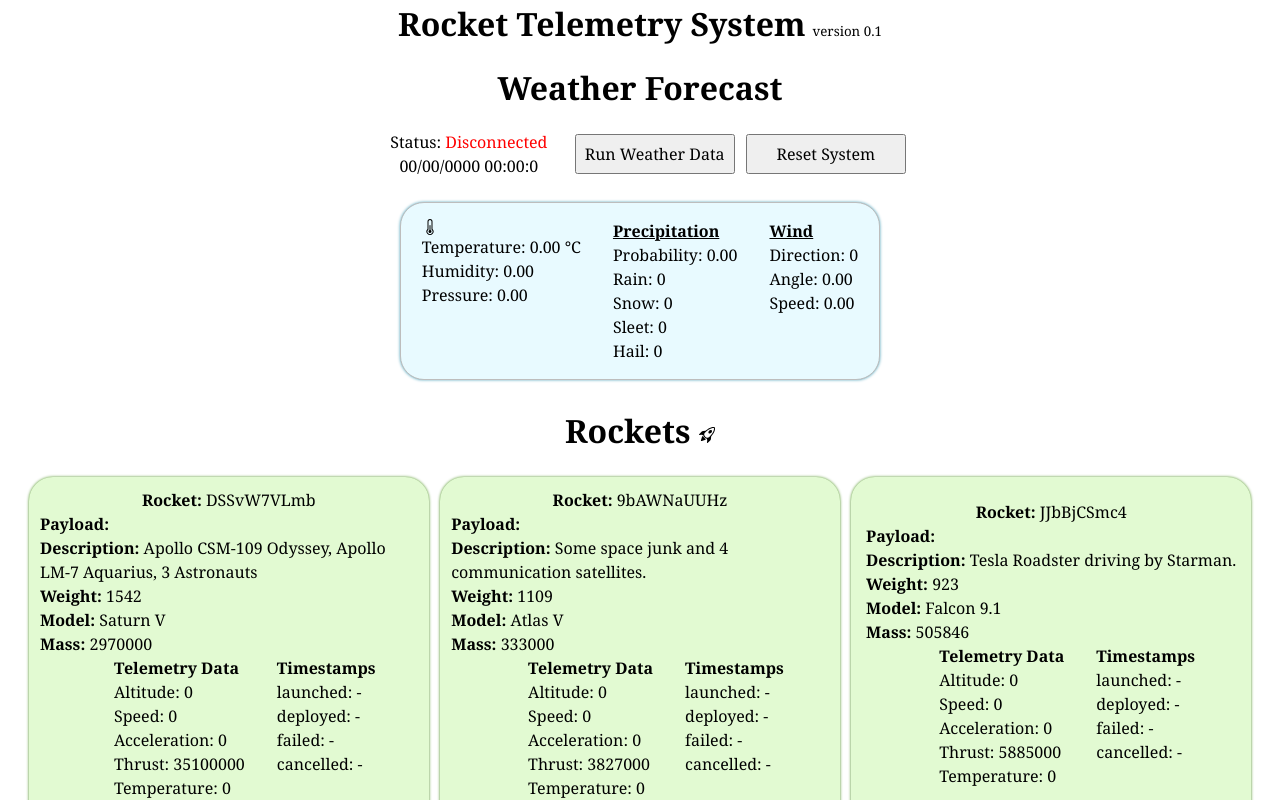
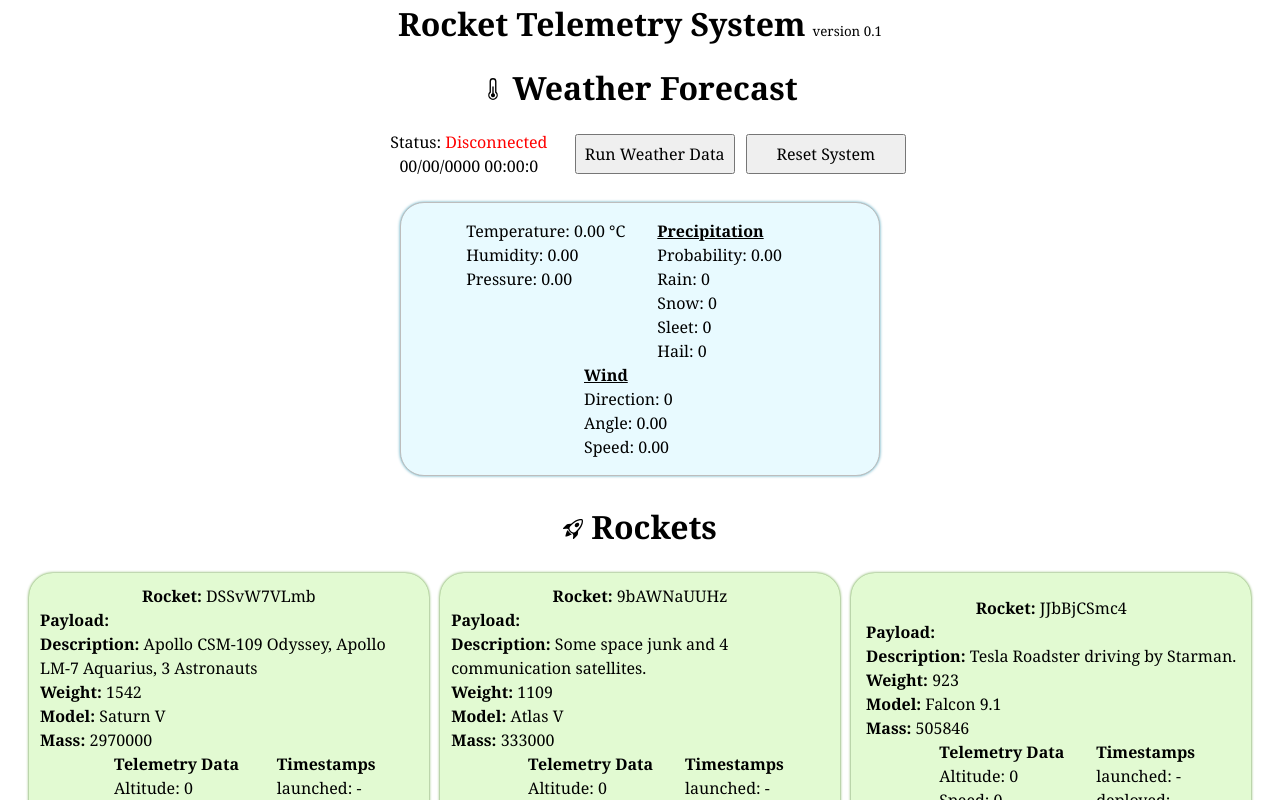
Before and after one commit to shtanriverdi/rocket-telemetry-system, a React (Vite) app in the folder frontend/rocket-telemetry-system-frontend/: page / in a window 1280 px wide. Shown: the top 800 px of the page. Built offline with nearby package versions, Linux system fonts and the light colour scheme.

Commit message:
Svg icon fix

```diff
--- a/frontend/rocket-telemetry-system-frontend/src/view/rockets/RocketIcon.jsx
+++ b/frontend/rocket-telemetry-system-frontend/src/view/rockets/RocketIcon.jsx
@@ -1,7 +1,7 @@
 function RocketIcon() {
   return (
     <span>
-      <svg width="16" height="16" viewBox="0 0 16 16">
+      <svg width="20" height="20" viewBox="0 0 16 16">
         <path d="M9.752 6.193c.599.6 1.73.437 2.528-.362s.96-1.932.362-2.531c-.599-.6-1.73-.438-2.528.361-.798.8-.96 1.933-.362 2.532" />
         <path d="M15.811 3.312c-.363 1.534-1.334 3.626-3.64 6.218l-.24 2.408a2.56 2.56 0 0 1-.732 1.526L8.817 15.85a.51.51 0 0 1-.867-.434l.27-1.899c.04-.28-.013-.593-.131-.956a9 9 0 0 0-.249-.657l-.082-.202c-.815-.197-1.578-.662-2.191-1.277-.614-.615-1.079-1.379-1.275-2.195l-.203-.083a10 10 0 0 0-.655-.248c-.363-.119-.675-.172-.955-.132l-1.896.27A.51.51 0 0 1 .15 7.17l2.382-2.386c.41-.41.947-.67 1.524-.734h.006l2.4-.238C9.005 1.55 11.087.582 12.623.208c.89-.217 1.59-.232 2.08-.188.244.023.435.06.57.093q.1.026.16.045c.184.06.279.13.351.295l.029.073a3.5 3.5 0 0 1 .157.721c.055.485.051 1.178-.159 2.065m-4.828 7.475.04-.04-.107 1.081a1.54 1.54 0 0 1-.44.913l-1.298 1.3.054-.38c.072-.506-.034-.993-.172-1.418a9 9 0 0 0-.164-.45c.738-.065 1.462-.38 2.087-1.006M5.205 5c-.625.626-.94 1.351-1.004 2.09a9 9 0 0 0-.45-.164c-.424-.138-.91-.244-1.416-.172l-.38.054 1.3-1.3c.245-.246.566-.401.91-.44l1.08-.107zm9.406-3.961c-.38-.034-.967-.027-1.746.163-1.558.38-3.917 1.496-6.937 4.521-.62.62-.799 1.34-.687 2.051.107.676.483 1.362 1.048 1.928.564.565 1.25.941 1.924 1.049.71.112 1.429-.067 2.048-.688 3.079-3.083 4.192-5.444 4.556-6.987.183-.771.18-1.345.138-1.713a3 3 0 0 0-.045-.283 3 3 0 0 0-.3-.041Z" />
         <path d="M7.009 12.139a7.6 7.6 0 0 1-1.804-1.352A7.6 7.6 0 0 1 3.794 8.86c-1.102.992-1.965 5.054-1.839 5.18.125.126 3.936-.896 5.054-1.902Z" />
--- a/frontend/rocket-telemetry-system-frontend/src/view/rockets/Rockets.jsx
+++ b/frontend/rocket-telemetry-system-frontend/src/view/rockets/Rockets.jsx
@@ -15,8 +15,8 @@ export default function Rockets() {
   return (
     <>
       <div className="flex-container m">
-        <h1>Rockets&nbsp;</h1>
         <RocketIcon />
+        <h1>&nbsp;Rockets</h1>
       </div>
       <div className="grid-list m m-bxxl">{rocketsListItems}</div>
     </>
--- a/frontend/rocket-telemetry-system-frontend/src/view/weather/Weather.jsx
+++ b/frontend/rocket-telemetry-system-frontend/src/view/weather/Weather.jsx
@@ -2,6 +2,7 @@ import { useState } from "react";
 import { useEffect } from "react";
 import { io } from "socket.io-client";
 import { formatTime } from "../../utils/formatTime";
+import WeatherIcon from "./WeatherIcon";
 
 const WEATHER_URL = "http://localhost:3000/weather";
 
@@ -90,7 +91,10 @@ export default function Weather() {
 
   return (
     <>
-      <h1 className="text-center m-t">Weather Forecast</h1>
+      <div className="flex-container">
+        <WeatherIcon />
+        <h1 className="text-center m-t">&nbsp;Weather Forecast</h1>
+      </div>
       <div className="status-container m-b m">
         <div>
           <p className="m-x">
@@ -129,13 +133,7 @@ export default function Weather() {
       </div>
       <main className="weather-container m-b">
         <div>
-          <p>
-            <svg width="16" height="16" viewBox="0 0 16 16">
-              <path d="M9.5 12.5a1.5 1.5 0 1 1-2-1.415V6.5a.5.5 0 0 1 1 0v4.585a1.5 1.5 0 0 1 1 1.415" />
-              <path d="M5.5 2.5a2.5 2.5 0 0 1 5 0v7.55a3.5 3.5 0 1 1-5 0zM8 1a1.5 1.5 0 0 0-1.5 1.5v7.987l-.167.15a2.5 2.5 0 1 0 3.333 0l-.166-.15V2.5A1.5 1.5 0 0 0 8 1" />
-            </svg>
-            Temperature: {weatherData.temperature.toFixed(2)} °C
-          </p>
+          <p>Temperature: {weatherData.temperature.toFixed(2)} °C</p>
           <p>Humidity: {weatherData.humidity.toFixed(2)}</p>
           <p>Pressure: {weatherData.pressure.toFixed(2)}</p>
         </div>
@@ -149,7 +147,7 @@ export default function Weather() {
           <p>Hail: {weatherData.precipitation.hail.toString()}</p>
         </div>
 
-        <div>
+        <div style={{ width: "7rem" }}>
           <p className="bold underline">Wind</p>
           <p>Direction: {weatherData.wind.direction}</p>
           <p>Angle: {weatherData.wind.angle.toFixed(2)}</p>
--- /dev/null
+++ b/frontend/rocket-telemetry-system-frontend/src/view/weather/WeatherIcon.jsx
@@ -0,0 +1,12 @@
+function WeatherIcon() {
+  return (
+    <span>
+      <svg width="22" height="22" viewBox="0 0 16 16">
+        <path d="M9.5 12.5a1.5 1.5 0 1 1-2-1.415V6.5a.5.5 0 0 1 1 0v4.585a1.5 1.5 0 0 1 1 1.415" />
+        <path d="M5.5 2.5a2.5 2.5 0 0 1 5 0v7.55a3.5 3.5 0 1 1-5 0zM8 1a1.5 1.5 0 0 0-1.5 1.5v7.987l-.167.15a2.5 2.5 0 1 0 3.333 0l-.166-.15V2.5A1.5 1.5 0 0 0 8 1" />
+      </svg>
+    </span>
+  );
+}
+
+export default WeatherIcon;
```
